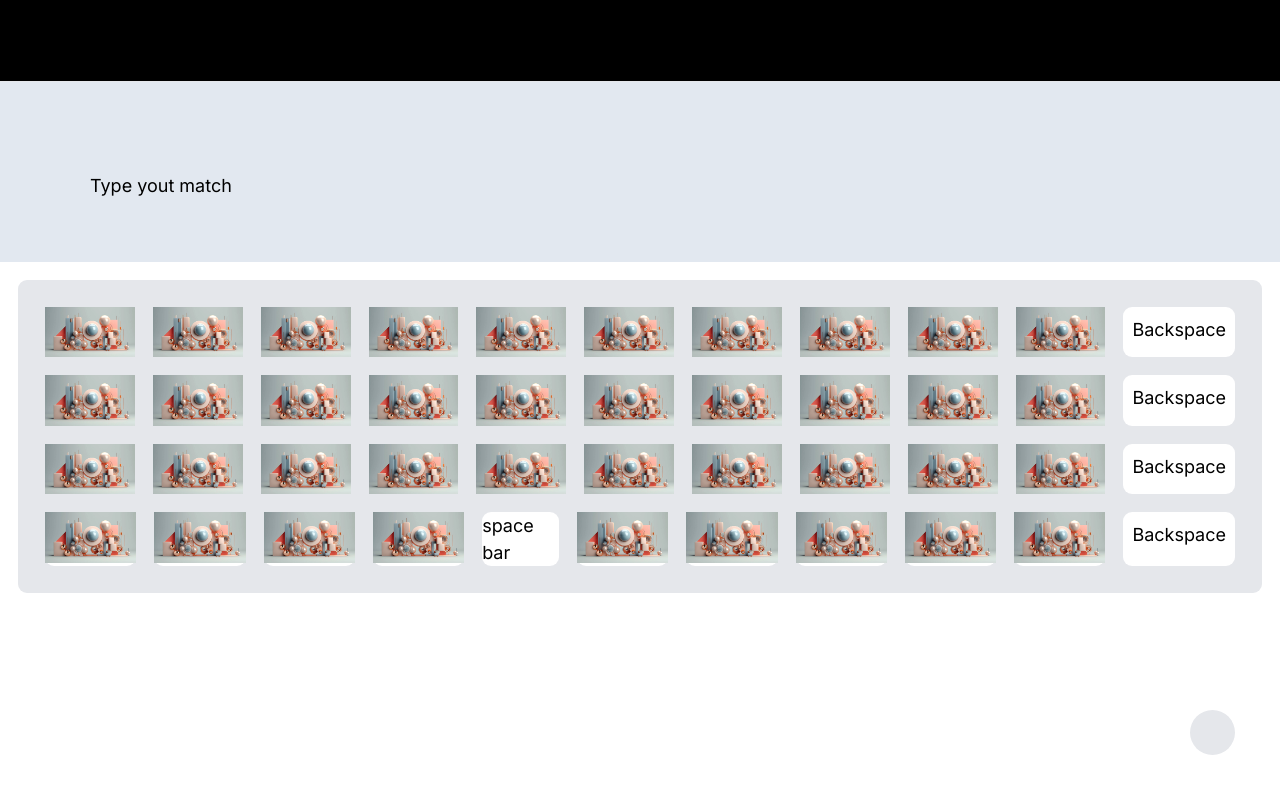
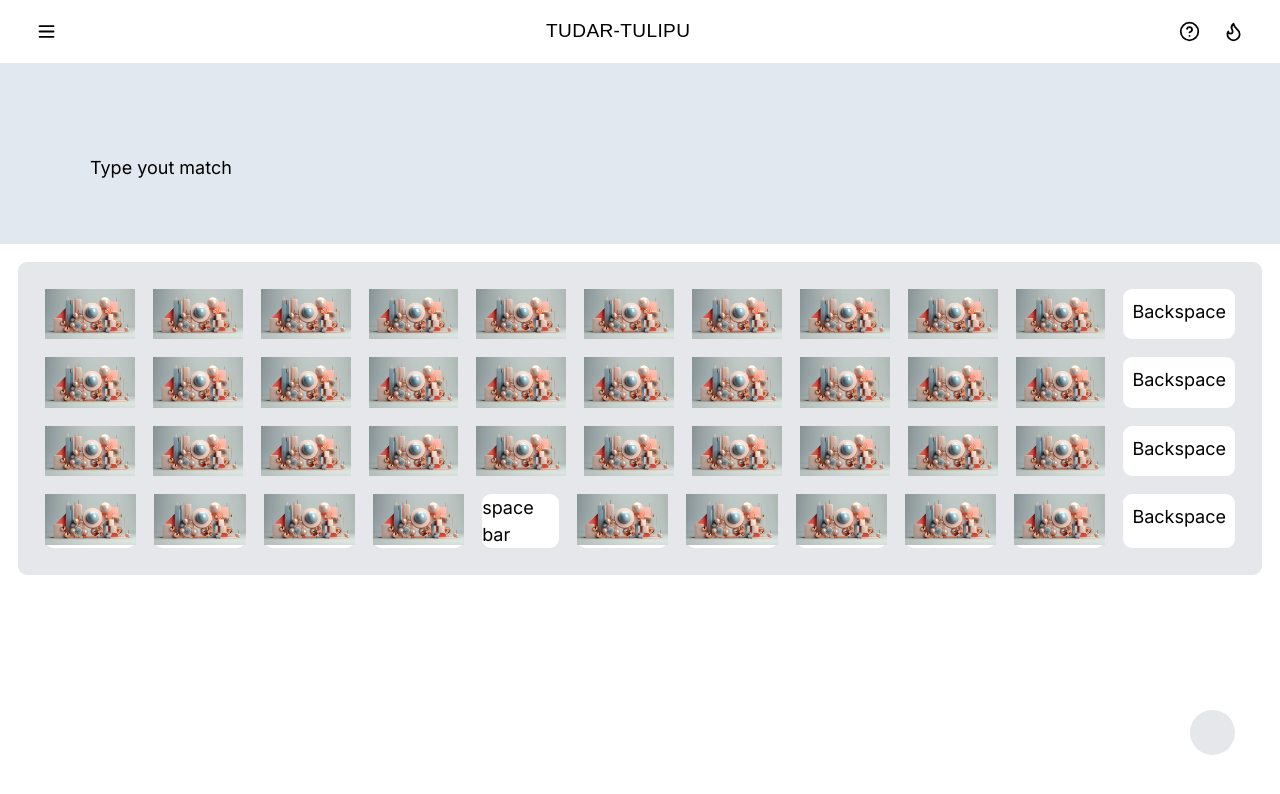
Before and after one commit to Tudar-Club-NMAMIT/website, a Next.js app: page /game in a window 1280 px wide. Shown: the top 794 px of the page. Built offline with nearby package versions, Linux system fonts and the light colour scheme; a web font is replaced by a local one.

Commit message:
GAme nav

```diff
--- a/app/game/components/Navbar.tsx
+++ b/app/game/components/Navbar.tsx
@@ -1,33 +1,25 @@
 import React from "react";
 import "./navbar.css";
 import Link from "next/link";
-const NavLinks = [
-  { href: "/", key: "Back", text: "Back" },
-  { href: "/", key: "Home", text: "Home" },
-  { href: "/", key: "About", text: "About" },
-];
+import { HelpCircle, Menu, Flame } from 'lucide-react';
+
+
 const Navbar = () => {
   return (
-    <nav className="py-5 px-8 border-b border-nav-border bg-black">
+    <nav className="py-2 px-8 border-b border-nav-border bg-white">
       <div className="flex w-full">
-        <a href="#" className="float-left ml-0">
-          <span className="text-2xl whitespace-nowrap "><strong>TULIPU</strong></span>
-        </a>
+        <Menu className=" h-10 float-left p-0"/>
         {/* <p className="text-bold text-3xl m-4">Tudar</p> */}
         <div className="flex items-center justify-center w-screen ">
         <ul className="md:flex justify-center hidden min-w-screen text-sm gap-10 margin-auto navlist">
-          {NavLinks.map((link) => (
-            <Link className="font-extrabold alink" href={link.href} key={link.key}>
-              {link.text}
-            </Link>
-          ))}
+
+          <span className="extra-bold alink">Tudar-Tulipu</span>
         </ul>
         </div>
-        <div className="md:hidden flex  w-10 h float-right m-0 hamburger p-1">
-          <div className="bar-hamburger"></div>
-          <div className="bar-hamburger"></div>
-          <div className="bar-hamburger"></div>
-        </div>
+
+        <HelpCircle className="h-10 float-right mr-5"/>
+        <Flame className="h-10 float-right "/>
+
       </div>
       <div className="flexCenter"></div>
       <div className="fixed  bg-gray-200 bottom-10 right-10 rounded-full w-10 h-10"></div>
--- a/package.json
+++ b/package.json
@@ -19,6 +19,7 @@
     "eslint-config-next": "13.4.19",
     "framer-motion": "^10.16.4",
     "graceful-fs": "^4.2.11",
+    "lucide-react": "^0.292.0",
     "next": "13.4.19",
     "next-auth": "^4.23.1",
     "postcss": "8.4.29",
```
Also changed, not shown: 1 other file (tests, documents, lock files or other folders).
